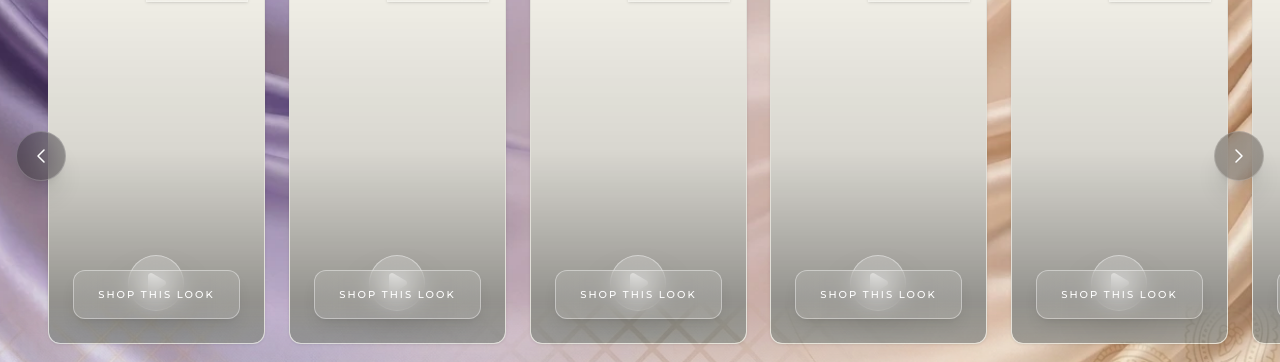
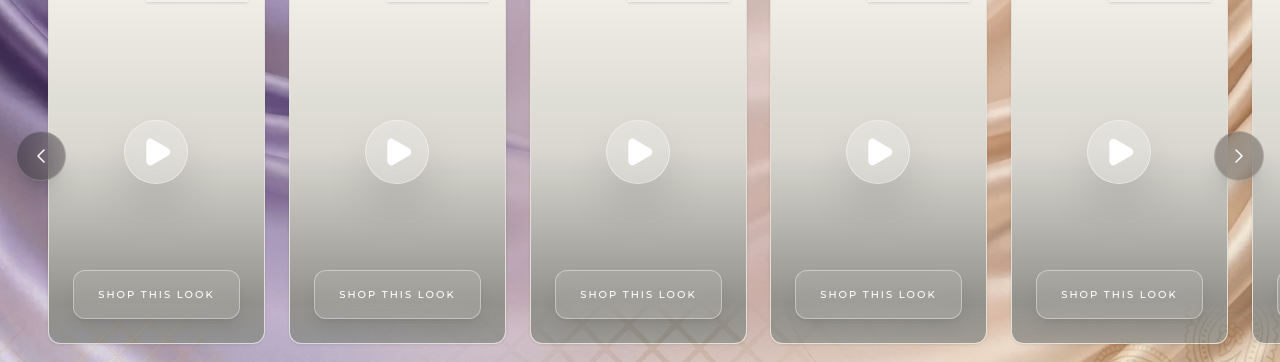
Before and after one commit to 12vaibhav/Sarojini-at-Door, a React (Vite) app: page / in a window 1280 px wide. Shown: the part 4400-4762 px from the top of the page. Built offline with nearby package versions, Linux system fonts and the light colour scheme; a web font is replaced by a local one.

Commit message:
UI Refinement: Center the Play button on Social Spotlight video cards

```diff
--- a/src/components/FooterSections.tsx
+++ b/src/components/FooterSections.tsx
@@ -280,9 +280,9 @@ function SpotlightVideo({ post, index }: { post: string, index: number }) {
         </button>
       </div>
 
-      <div className={`absolute bottom-16 md:bottom-24 lg:bottom-8 left-1/2 -translate-x-1/2 transition-all duration-500 ${isPlaying ? 'opacity-0 scale-50' : 'opacity-100 scale-100'}`}>
-        <div className="w-10 h-10 md:w-14 md:h-14 rounded-full bg-white/20 backdrop-blur-md border border-white/40 flex items-center justify-center shadow-2xl">
-          <Play className="w-5 h-5 md:w-6 md:h-6 text-white fill-white" />
+      <div className={`absolute top-1/2 left-1/2 -translate-x-1/2 -translate-y-1/2 transition-all duration-500 z-50 ${isPlaying ? 'opacity-0 scale-50' : 'opacity-100 scale-100'}`}>
+        <div className="w-12 h-12 md:w-16 md:h-16 rounded-full bg-white/20 backdrop-blur-md border border-white/40 flex items-center justify-center shadow-2xl hover:bg-white/30 transition-all duration-300">
+          <Play className="w-6 h-6 md:w-8 md:h-8 text-white fill-white ml-0.5" />
         </div>
       </div>
     </motion.div>
```
